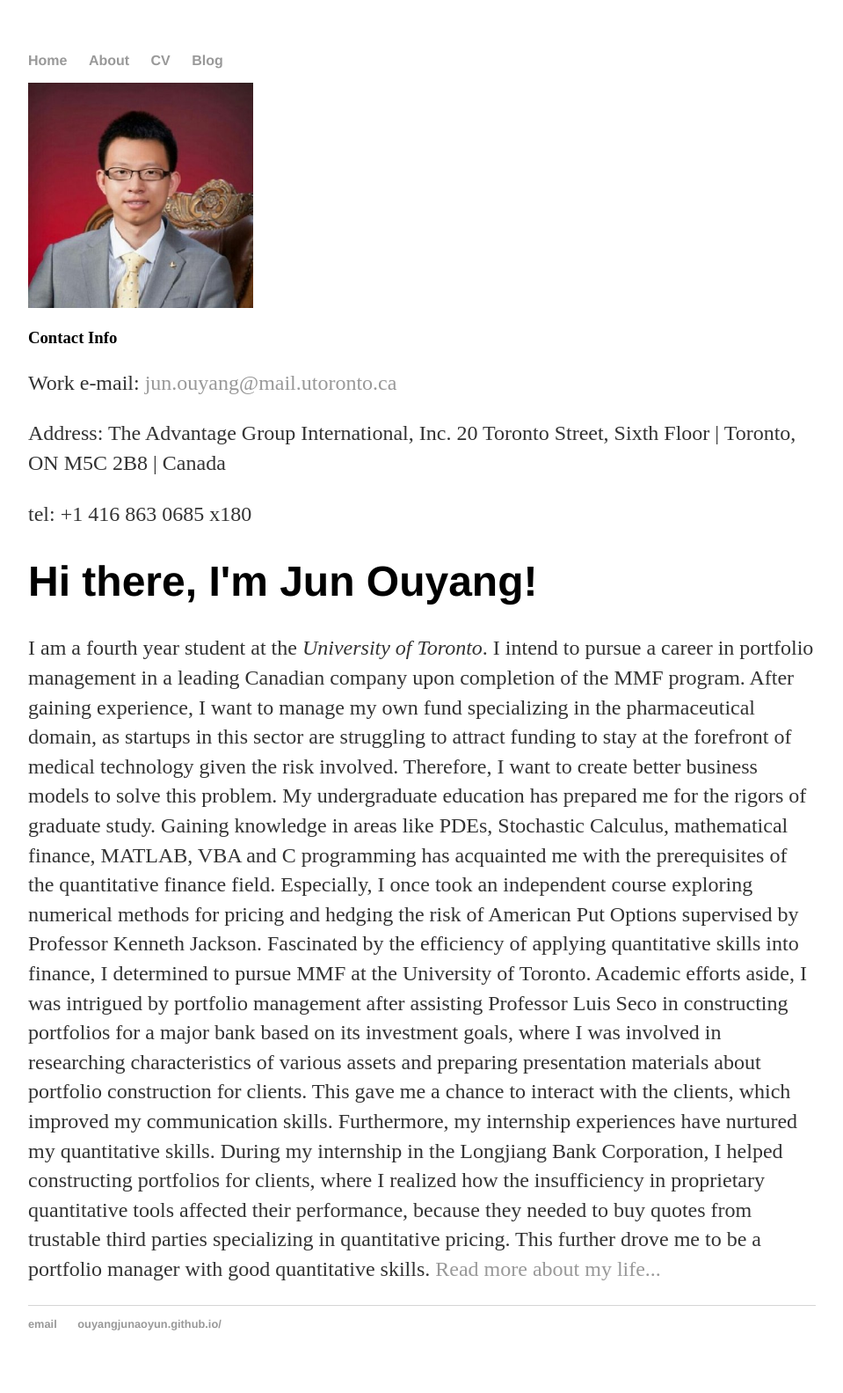
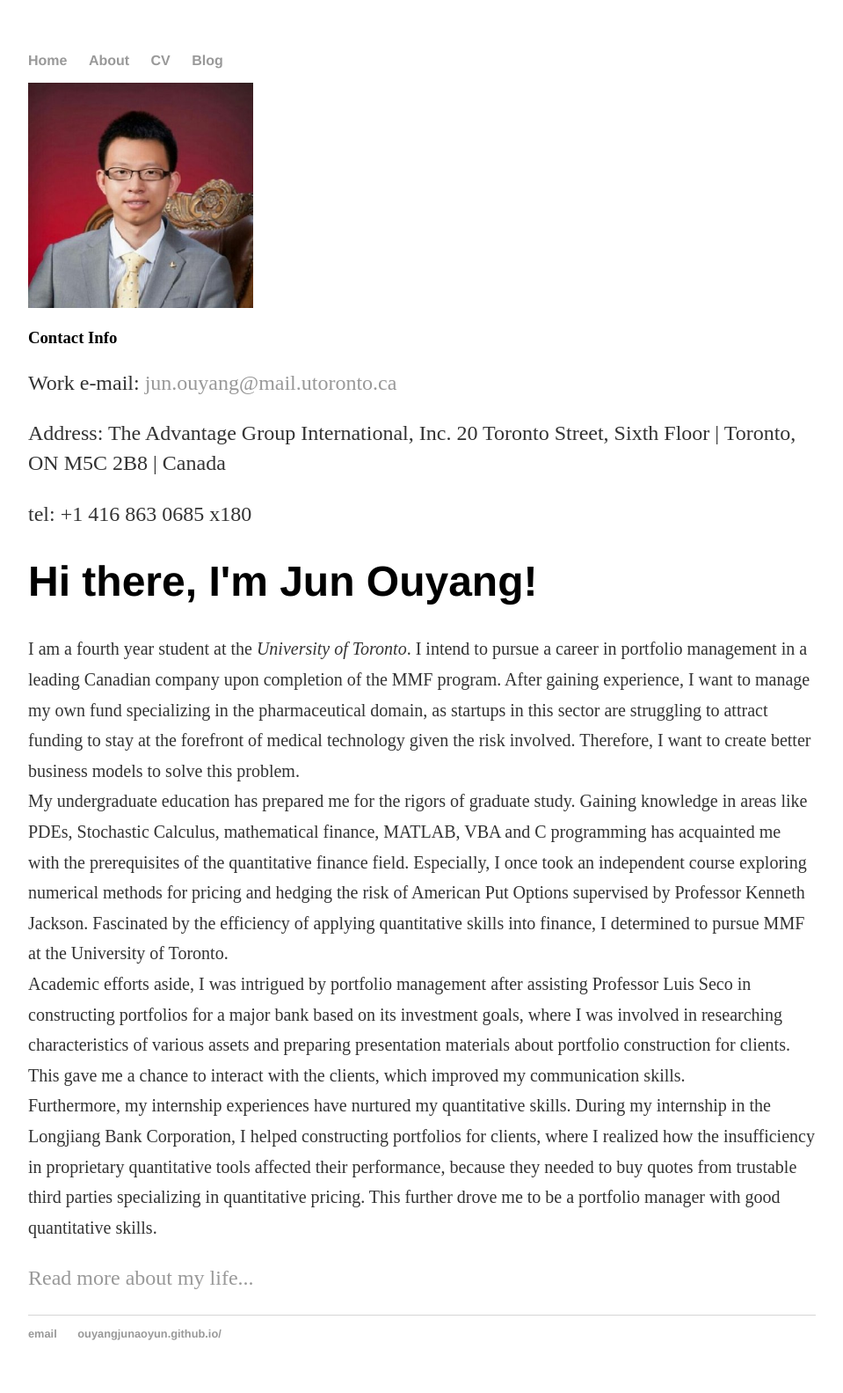
Before and after one commit to ouyangjunaoyun/mywebsite, a Jekyll site: the page built from index.html, in a window 1280 px wide. Shown: the whole page at 88% size, without its empty margins (160-1119 px from the left). Built offline with Jekyll 4.4.1, drawn with Linux system fonts in a browser that asks for light colours.

```diff
--- a/index.html
+++ b/index.html
@@ -18,14 +18,16 @@ title: Jun Ouyang, University of Toronto
 
 <div class="blurb">
 	<h1>Hi there, I'm Jun Ouyang!</h1>
-	<p>I am a fourth year student at the <em>University of Toronto</em>. I intend to pursue a career in portfolio management in a leading Canadian company upon completion of the MMF program. After gaining experience, I want to manage my own fund specializing in the pharmaceutical domain, as startups in this sector are struggling to attract funding to stay at the forefront of medical technology given the risk involved. Therefore, I want to create better business models to solve this problem.
 
-My undergraduate education has prepared me for the rigors of graduate study. Gaining knowledge in areas like PDEs, Stochastic Calculus, mathematical finance, MATLAB, VBA and C programming has acquainted me with the prerequisites of the quantitative finance field. Especially, I once took an independent course exploring numerical methods for pricing and hedging the risk of American Put Options supervised by Professor Kenneth Jackson. Fascinated by the efficiency of applying quantitative skills into finance, I determined to pursue MMF at the University of Toronto.
+	<p><small>I am a fourth year student at the <em>University of Toronto</em>. I intend to pursue a career in portfolio management in a leading Canadian company upon completion of the MMF program. After gaining experience, I want to manage my own fund specializing in the pharmaceutical domain, as startups in this sector are struggling to attract funding to stay at the forefront of medical technology given the risk involved. Therefore, I want to create better business models to solve this problem. <br>
 
-Academic efforts aside, I was intrigued by portfolio management after assisting Professor Luis Seco in constructing portfolios for a major bank based on its investment goals, where I was involved in researching characteristics of various assets and preparing presentation materials about portfolio construction for clients. This gave me a chance to interact with the clients, which improved my communication skills.
+My undergraduate education has prepared me for the rigors of graduate study. Gaining knowledge in areas like PDEs, Stochastic Calculus, mathematical finance, MATLAB, VBA and C programming has acquainted me with the prerequisites of the quantitative finance field. Especially, I once took an independent course exploring numerical methods for pricing and hedging the risk of American Put Options supervised by Professor Kenneth Jackson. Fascinated by the efficiency of applying quantitative skills into finance, I determined to pursue MMF at the University of Toronto. <br>
 
-Furthermore, my internship experiences have nurtured my quantitative skills. During my internship in the Longjiang Bank Corporation, I helped constructing portfolios for clients, where I realized how the insufficiency in proprietary quantitative tools affected their performance, because they needed to buy quotes from trustable third parties specializing in quantitative pricing. This further drove me to be a portfolio manager with good quantitative skills.
+Academic efforts aside, I was intrigued by portfolio management after assisting Professor Luis Seco in constructing portfolios for a major bank based on its investment goals, where I was involved in researching characteristics of various assets and preparing presentation materials about portfolio construction for clients. This gave me a chance to interact with the clients, which improved my communication skills. <br>
 
-		<a href="/about">Read more about my life...</a></p>
+Furthermore, my internship experiences have nurtured my quantitative skills. During my internship in the Longjiang Bank Corporation, I helped constructing portfolios for clients, where I realized how the insufficiency in proprietary quantitative tools affected their performance, because they needed to buy quotes from trustable third parties specializing in quantitative pricing. This further drove me to be a portfolio manager with good quantitative skills.</small></p>
+
+
+	<p><a href="/about">Read more about my life...</a></p>
 
 </div><!-- /.blurb -->
```
